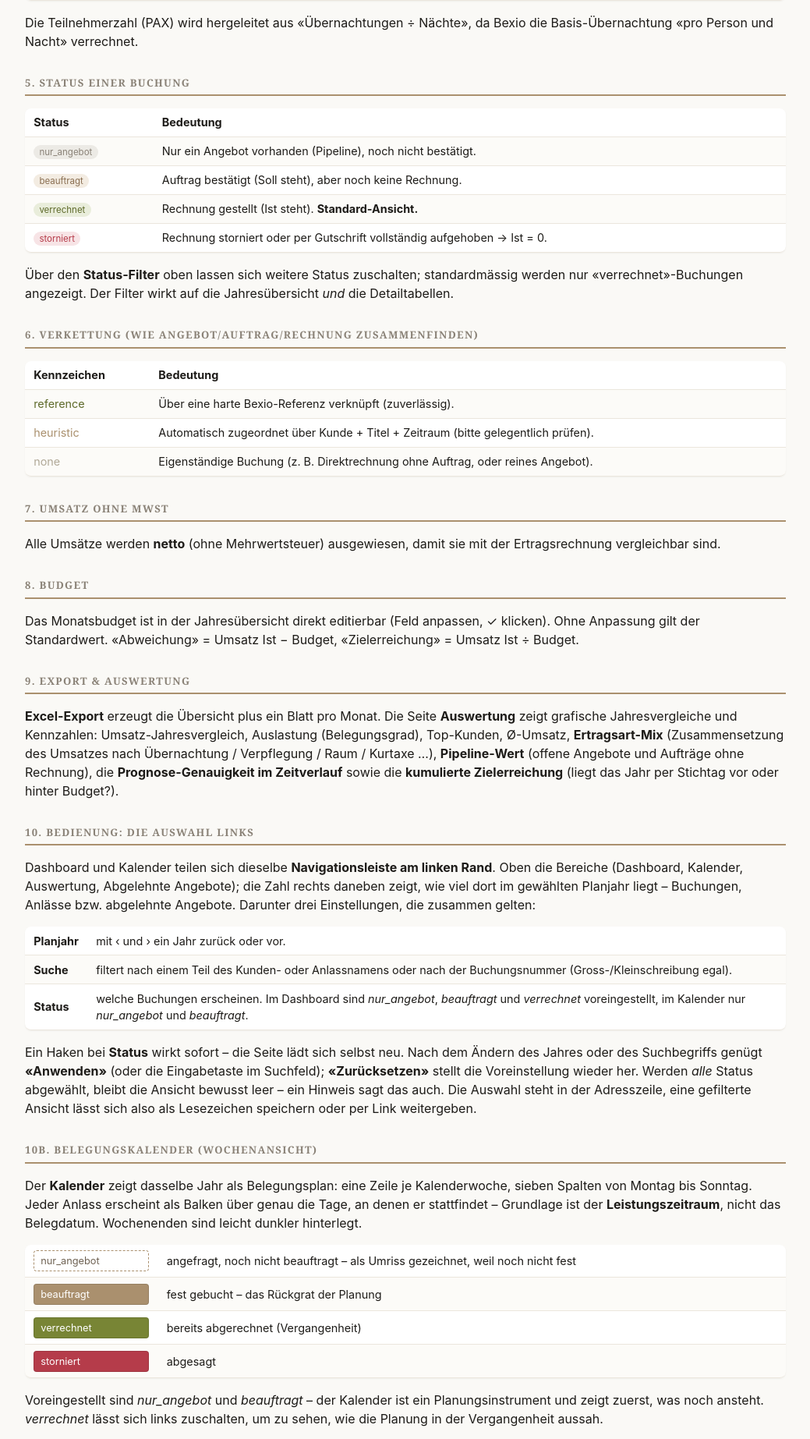
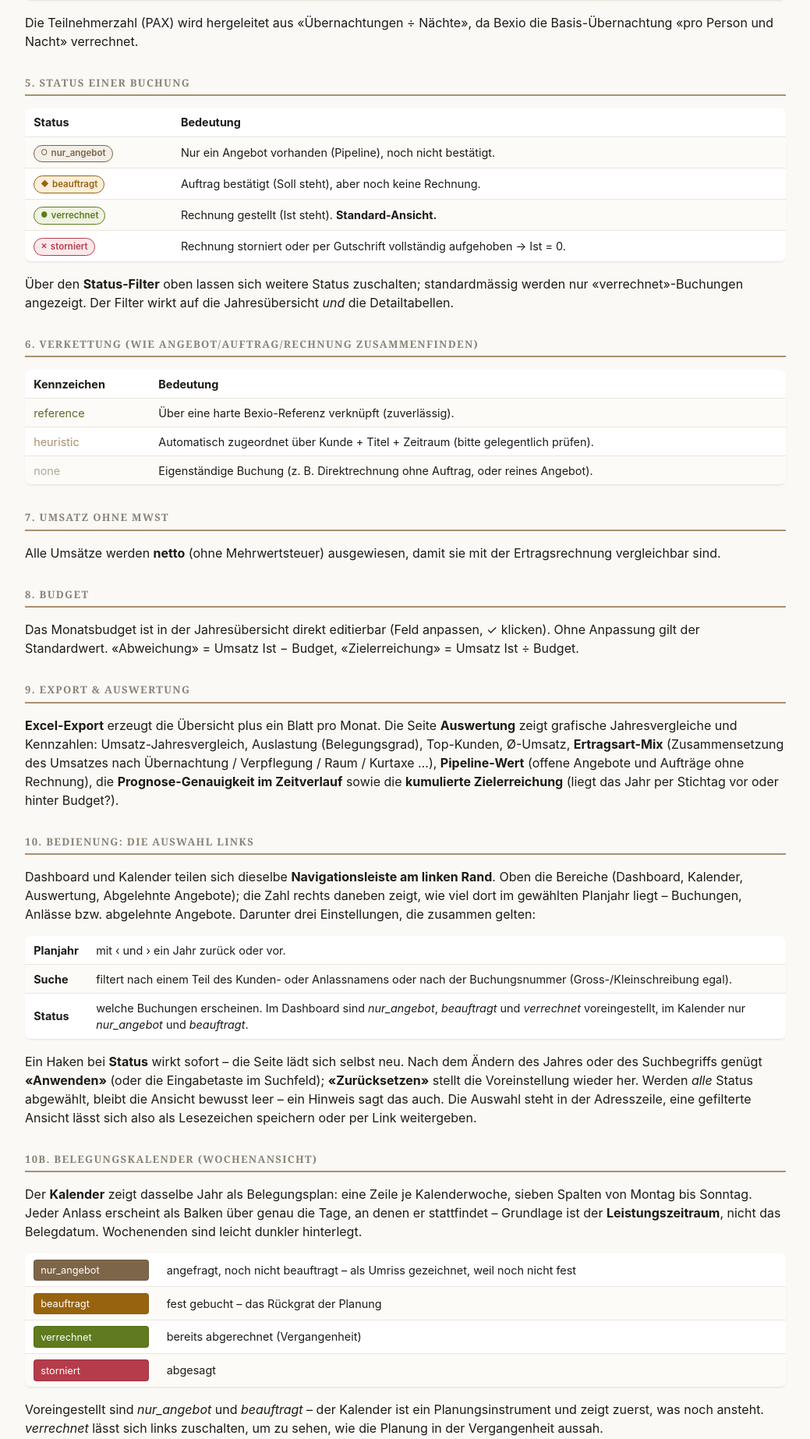
Before and after one commit to Bfluecki/AH_Planung, a FastAPI app: template app/web/templates/hilfe.html in a window 1280 px wide. Shown: the part 1663-3508 px from the top of the page at 78% size, without its empty margins (240-1279 px from the left). Run offline with FastAPI, Linux system fonts and the light colour scheme; the template is opened without the code that fills it, so the values that code supplies are empty.

Commit message:
Kraeftigere Statusfarben, rechnerisch geprueft
Die Statusfarben waren blasse Pastelltoene, "nur Angebot" sogar nur ein
gestrichelter Umriss - im Kalender kaum auseinanderzuhalten. Neu:

  nur_angebot  #7d6549   beauftragt  #98630f
  verrechnet   #5f7a1f   storniert   #b53c4a

Nicht nach Gefuehl gewaehlt, sondern geprueft: Kontrast gegen weisse Schrift
mindestens 4.5 (schwaechster Wert 4.89) und paarweiser Abstand im Lab-Raum
mindestens 25 (engstes Paar 32.6). Die Chips tragen die Farbe neu als Schrift
und Rand auf hellem Grund derselben Farbe statt als blasse Flaeche; die
Kalenderbalken sind durchgehend gefuellt.

Dabei kam heraus, dass meine fruehere Behauptung zur Rot-Gruen-Schwaeche nicht
stimmte: Ocker und Oliv fallen simuliert auf einen Abstand von 8.9 zusammen,
sind also ununterscheidbar. Vier warme Erdtoene lassen sich grundsaetzlich
nicht trennen - eine Suche ueber den Farbraum fand nur Loesungen mit zwei
Blautoenen, die nicht zu Aarbergerhus passen. Statt die Palette zu verbiegen,
traegt jetzt ueberall zusaetzlich ein Zeichen den Status: in den Chips, nicht
mehr nur im Kalender. Damit haengt die Information nie allein an der Farbe.

Das Zeichen fuer "beauftragt" war ausserdem schlecht gewaehlt: U+25D0 fehlt in
vielen Schriften und rendert als winziges Ersatzzeichen (im Screenshot
sichtbar). Neu ein gefuelltes Karo; ein Test haelt fest, dass keine
halbgefuellten Kreise mehr vorkommen.

Co-Authored-By: Claude Opus 5 <noreply@anthropic.com>
Claude-Session: https://claude.ai/code/session_01MSZ5WmXvAWotWHAL2qCHEU

```diff
--- a/app/domain/week_calendar.py
+++ b/app/domain/week_calendar.py
@@ -20,7 +20,7 @@ WEEKDAY_NAMES = ["Mo", "Di", "Mi", "Do", "Fr", "Sa", "So"]
 # schwer zu treffen, im Ausdruck weg und fuer Farbsehschwaeche unzuverlaessig.
 STATUS_SYMBOLS = {
     "nur_angebot": "○",
-    "beauftragt": "◐",
+    "beauftragt": "◆",
     "verrechnet": "●",
     "storniert": "✕",
 }
--- a/app/web/static/style.css
+++ b/app/web/static/style.css
@@ -16,6 +16,15 @@
     --color-border: #ebe6dd;      /* Haarlinie */
     --color-border-strong: #ddd6ca;
     --color-row-alt: #fcfbf8;
+
+    /* Statusfarben: kraeftig und paarweise klar getrennt (geprueft auf Abstand
+       >= 25 im Lab-Raum und Kontrast >= 4.5 gegen weisse Schrift). Vier warme
+       Erdtoene liessen sich bei Gruenschwaeche nicht trennen - deshalb traegt
+       zusaetzlich ein Zeichen je Status die Information. */
+    --status-angebot: #7d6549;
+    --status-beauftragt: #98630f;
+    --status-verrechnet: #5f7a1f;
+    --status-storniert: #b53c4a;
     --radius: 8px;
     --shadow: 0 1px 2px rgba(40, 34, 26, 0.05);
 }
@@ -165,11 +174,29 @@ tfoot td { font-weight: 700; background: var(--color-row-alt); border-top: 2px s
 .negative { color: var(--color-negative); }
 
 /* ---- Status-Badges ---- */
-.status { padding: 0.12rem 0.45rem; border-radius: 10px; font-size: 0.72rem; background: #eee; white-space: nowrap; }
-.status-verrechnet { background: #e9eddb; color: var(--color-positive); }
-.status-beauftragt { background: #f3ece2; color: #8a6f52; }
-.status-nur_angebot { background: #eceae5; color: var(--color-muted); }
-.status-storniert { background: #f7e4e6; color: var(--color-negative); }
+/* Chips: kraeftige Schrift auf hellem Grund derselben Farbe plus farbiger Rand -
+   das traegt deutlich weiter als ein blasses Pastell. */
+.status {
+    display: inline-flex;
+    align-items: center;
+    gap: 0.28rem;
+    padding: 0.1rem 0.5rem;
+    border: 1px solid currentColor;
+    border-radius: 999px;
+    font-size: 0.72rem;
+    font-weight: 600;
+    white-space: nowrap;
+}
+/* Das Zeichen vor dem Namen macht den Status auch ohne Farbe erkennbar. */
+.status::before { font-size: 0.85em; }
+.status-nur_angebot { color: var(--status-angebot); background: #f3efe8; }
+.status-nur_angebot::before { content: "○"; }
+.status-beauftragt { color: var(--status-beauftragt); background: #faefdc; }
+.status-beauftragt::before { content: "◆"; }
+.status-verrechnet { color: var(--status-verrechnet); background: #eef2e0; }
+.status-verrechnet::before { content: "●"; }
+.status-storniert { color: var(--status-storniert); background: #fbe9eb; }
+.status-storniert::before { content: "✕"; }
 .linked-heuristic { color: var(--color-taupe); }
 .linked-reference { color: var(--color-positive); }
 .linked-none { color: #b0a897; }
@@ -516,19 +543,13 @@ button.primary:hover { background: var(--color-accent-dark); }
     border: 1px solid rgba(0, 0, 0, 0.12);
 }
 .kal-balken:hover { filter: brightness(1.12); }
-/* Farben je Status aus der Markenpalette, klar unterscheidbar auch bei
-   Rot-Gruen-Schwaeche. Angebote als Umriss statt gefuellt: noch nicht fest
-   gebucht - das unterscheidet sie auf einen Blick von beauftragt, obwohl beide
-   im selben Farbbereich liegen. */
-.kal-nur_angebot {
-    background: var(--color-surface);
-    color: #6f6253;
-    border: 1px dashed var(--color-taupe);
-}
-.kal-nur_angebot:hover { background: #f6f2ec; }
-.kal-beauftragt { background: var(--color-taupe); }
-.kal-verrechnet { background: var(--color-olive); }
-.kal-storniert { background: var(--color-accent); }
+/* Farben je Status aus denselben Variablen wie die Chips - gefuellt und
+   kraeftig, damit die Balken im Jahresraster auf Anhieb auseinanderzuhalten
+   sind. Das Zeichen im Balken traegt die Information zusaetzlich. */
+.kal-nur_angebot { background: var(--status-angebot); }
+.kal-beauftragt { background: var(--status-beauftragt); }
+.kal-verrechnet { background: var(--status-verrechnet); }
+.kal-storniert { background: var(--status-storniert); }
 /* Laeuft der Anlass ueber den Wochenrand hinaus, Kante dort offen zeichnen. */
 .kal-vorher { border-top-left-radius: 0; border-bottom-left-radius: 0; border-left-style: dashed; }
 .kal-nachher { border-top-right-radius: 0; border-bottom-right-radius: 0; border-right-style: dashed; }
--- a/app/web/templates/hilfe.html
+++ b/app/web/templates/hilfe.html
@@ -153,7 +153,7 @@
         Planungsinstrument und zeigt zuerst, was noch ansteht. <em>verrechnet</em> lässt sich links
         zuschalten, um zu sehen, wie die Planung in der Vergangenheit aussah.</p>
         <p>Jeder Balken trägt vorne ein <strong>Statuszeichen</strong>: ○ nur Angebot,
-        ◐ beauftragt, ● verrechnet, ✕ storniert. Es sagt dasselbe wie die Farbe, bleibt
+        ◆ beauftragt, ● verrechnet, ✕ storniert. Es sagt dasselbe wie die Farbe, bleibt
         aber auch bei schmalen Balken, im Ausdruck und bei Farbsehschwäche lesbar.</p>
         <p><strong>Ein Klick auf einen Balken öffnet die zugehörige Detailzeile</strong> im
         Dashboard – mit passendem Jahr und Status und direkt zum richtigen Monat gesprungen.
```
Also changed, not shown: tests/test_week_calendar.py (+10 -0 lines).
